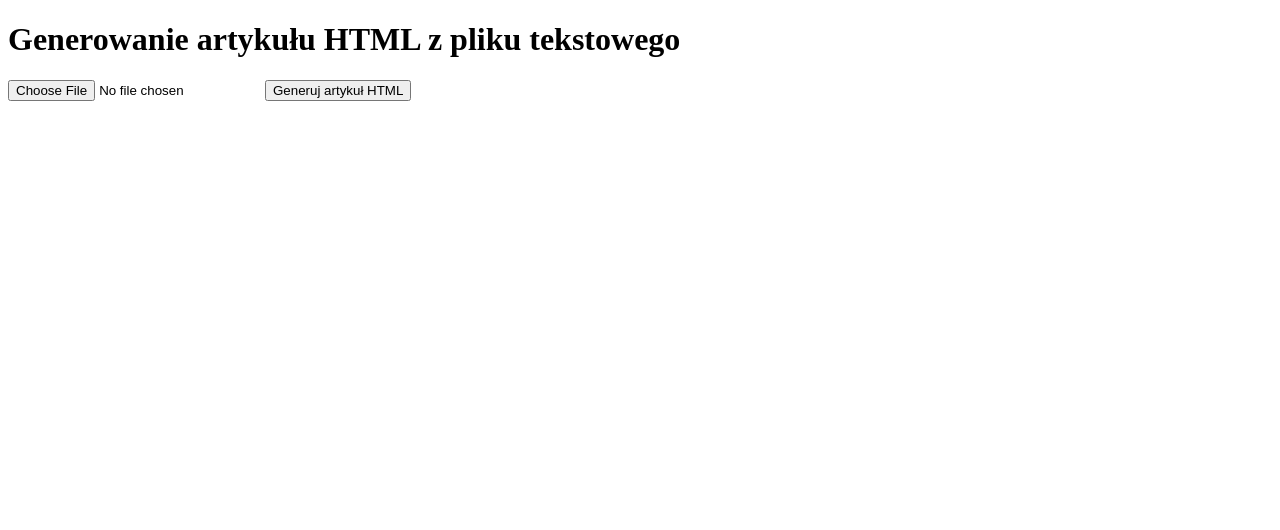
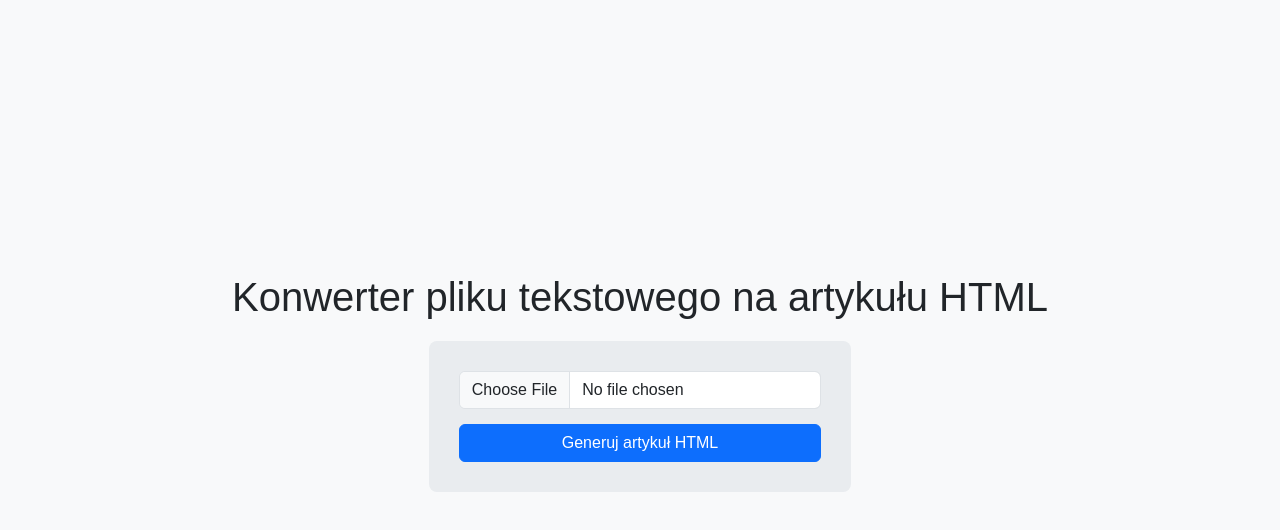
Before and after one commit to Krzyszto0/Openai_API, a website: page index.html in a window 1280 px wide. Drawn offline with nearby package versions, Linux system fonts and the light colour scheme.

Commit message:
CSS added to index.html

```diff
--- a/index.html
+++ b/index.html
@@ -4,13 +4,48 @@
     <meta charset="UTF-8">
     <meta name="viewport" content="width=device-width, initial-scale=1.0">
     <title>Generowanie artykułu HTML</title>
+    <link href="https://cdn.jsdelivr.net/npm/bootstrap@5.3.3/dist/css/bootstrap.min.css" rel="stylesheet" integrity="sha384-QWTKZyjpPEjISv5WaRU9OFeRpok6YctnYmDr5pNlyT2bRjXh0JMhjY6hW+ALEwIH" crossorigin="anonymous">
+    <style>
+        body {
+            font-family: Arial, sans-serif;
+            margin: 0;
+            padding: 0;
+            display: flex;
+            flex-direction: column;
+            align-items: center;
+            justify-content: center;
+            min-height: 100vh;
+            background-color: #f8f9fa;
+        }
+        h1 {
+            text-align: center;
+            margin-bottom: 20px;
+        }
+        .upload-container {
+            background-color: #e9ecef;
+            padding: 30px;
+            border-radius: 8px;
+            width: 33%;
+            text-align: center;
+            margin-bottom: 20px;
+        }
+        .btn-primary {
+            width: 100%;
+        }
+        #fileInput {
+            margin-bottom: 15px;
+        }
+    </style>
 </head>
 <body>
-    <h1>Generowanie artykułu HTML z pliku tekstowego</h1>
-    <input type="file" id="fileInput" accept=".txt">
-    <button id="generateBtn">Generuj artykuł HTML</button>
+    <h1>Konwerter pliku tekstowego na artykułu HTML</h1>
+    <div class="upload-container">
+        <input class="form-control" type="file" id="fileInput">
+        <button id="generateBtn" class="btn btn-primary">Generuj artykuł HTML</button>
+    </div>
     <p id="status"></p>
 
     <script src="app.js"></script>
+    <script src="https://cdn.jsdelivr.net/npm/bootstrap@5.3.3/dist/js/bootstrap.bundle.min.js" integrity="sha384-YvpcrYf0tY3lHB60NNkmXc5s9fDVZLESaAA55NDzOxhy9GkcIdslK1eN7N6jIeHz" crossorigin="anonymous"></script>
 </body>
 </html>
```
